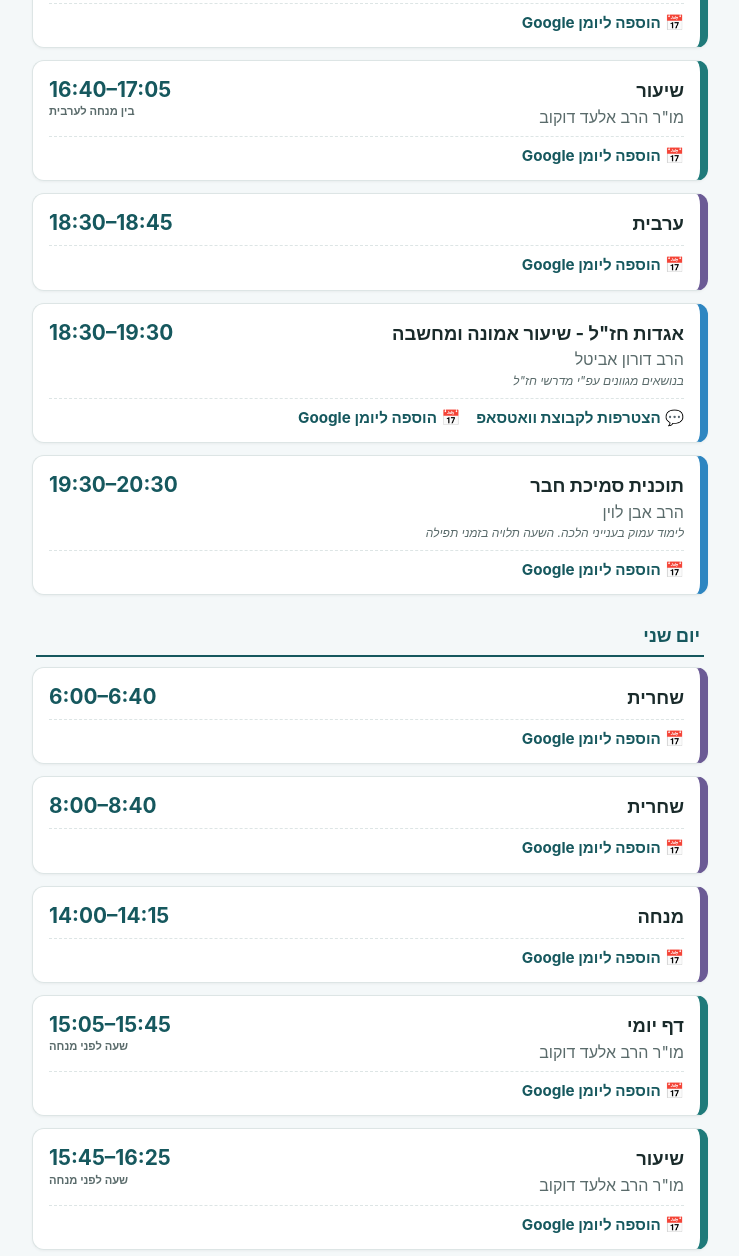
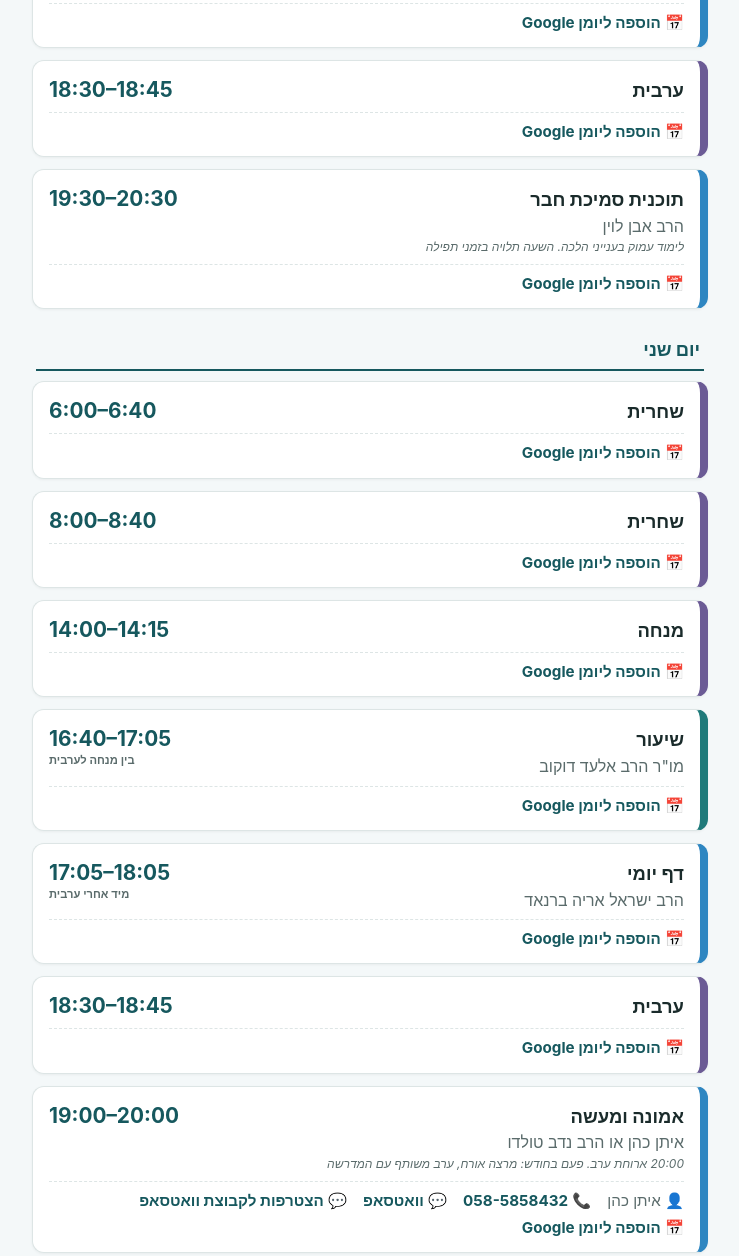
Before and after one commit to ecohen100-collab/technion-beit-midrash-schedule, a plain HTML site: page index.html in a window 1280 px wide. Shown: the part 1014-2270 px from the top of the page, without its empty margins (270-1009 px from the left). Drawn offline with Linux system fonts and the light colour scheme.

Commit message:
Daf yomi after maariv with Rav Brand; hide Doron and Dukov pre-mincha shiur
Co-Authored-By: Claude Opus 5.5 <noreply@anthropic.com>

```diff
--- a/data.js
+++ b/data.js
@@ -30,13 +30,13 @@ const SCHEDULE = [
   { time: "8:00", subject: "שחרית", teacher: "", category: "tefila", contactKey: "", days: ["ראשון","שני","שלישי","רביעי","חמישי"], duration: 40 },
   { time: "14:00", subject: "מנחה", teacher: "", category: "tefila", contactKey: "", days: ["ראשון","שני","שלישי","רביעי","חמישי"], duration: 15 },
   { time: "18:30", subject: "ערבית", teacher: "", category: "tefila", contactKey: "", days: ["ראשון","שני","שלישי","רביעי"], duration: 15 },
-  { time: "18:00", subject: "דף יומי", teacher: "מו\"ר הרב אלעד דוקוב", category: "rabanim", contactKey: "", days: ["ראשון","שני","שלישי","רביעי","חמישי"], duration: 40, timeLabel: "שעה לפני מנחה", rel: -80 },
-  { time: "18:40", subject: "שיעור", teacher: "מו\"ר הרב אלעד דוקוב", category: "rabanim", contactKey: "", days: ["ראשון","שני","שלישי","רביעי","חמישי"], duration: 40, timeLabel: "שעה לפני מנחה", rel: -40 },
+  { time: "17:05", subject: "דף יומי", teacher: "הרב ישראל אריה ברנאד", category: "groups", contactKey: "", days: ["ראשון","שני","שלישי","רביעי","חמישי"], duration: 60, timeLabel: "מיד אחרי ערבית" },
+  { time: "18:40", subject: "שיעור", teacher: "מו\"ר הרב אלעד דוקוב", category: "rabanim", contactKey: "", days: ["ראשון","שני","שלישי","רביעי","חמישי"], duration: 40, timeLabel: "שעה לפני מנחה", rel: -40, hidden: true },
   { time: "19:35", subject: "שיעור", teacher: "מו\"ר הרב אלעד דוקוב", category: "rabanim", contactKey: "", days: ["ראשון","שני","שלישי","רביעי","חמישי"], duration: 30, timeLabel: "בין מנחה לערבית" },
 
   { time: "8:00", subject: "לימוד כוזרי", teacher: "איתן כהן", category: "groups", contactKey: "לימוד כוזרי", days: ["רביעי"], duration: 60 },
 
-  { time: "18:30", subject: "אגדות חז\"ל - שיעור אמונה ומחשבה", teacher: "הרב דורון אביטל", category: "groups", contactKey: "אגדות חז\"ל", days: ["ראשון"], duration: 60, note: "בנושאים מגוונים עפ\"י מדרשי חז\"ל" },
+  { time: "18:30", subject: "אגדות חז\"ל - שיעור אמונה ומחשבה", teacher: "הרב דורון אביטל", category: "groups", contactKey: "אגדות חז\"ל", days: ["ראשון"], duration: 60, hidden: true, note: "בנושאים מגוונים עפ\"י מדרשי חז\"ל" },
   { time: "19:00", subject: "אמונה ומעשה", teacher: "איתן כהן או הרב נדב טולדו", category: "groups", contactKey: "אמונה ומעשה", days: ["שני"], duration: 60, note: "20:00 ארוחת ערב. פעם בחודש: מרצה אורח, ערב משותף עם המדרשה" },
   { time: "20:20", subject: "אמונה ומעשה - קודש וחול", teacher: "מו\"ר הרב אלעד דוקוב", category: "rabanim", contactKey: "אמונה ומעשה", days: ["שני"], duration: 30 },
   { time: "19:00", subject: "מדרשה לבנות", teacher: "אפרת ומו\"ר הרב אלעד דוקוב", category: "women", contactKey: "מדרשה לבנות", days: ["שני"], duration: 120 },
--- a/index.html
+++ b/index.html
@@ -428,6 +428,8 @@
       let r = null;
       if (e.timeLabel === "בין מנחה לערבית")
         r = isShabbat ? (w.n ? [mins(w.k) + 25, mins(w.n)] : null) : [mins(w.m) + 15, mins(w.a)];
+      else if (e.timeLabel === "מיד אחרי ערבית" && !isShabbat)
+        r = [mins(w.a), mins(w.a) + (e.duration || 60)];
       else if (typeof e.rel === "number" && !isShabbat && !e.days.includes("שישי"))
         r = [mins(w.m) + e.rel, mins(w.m)];
       if (!r || r[1] - r[0] < 10) return;
```
